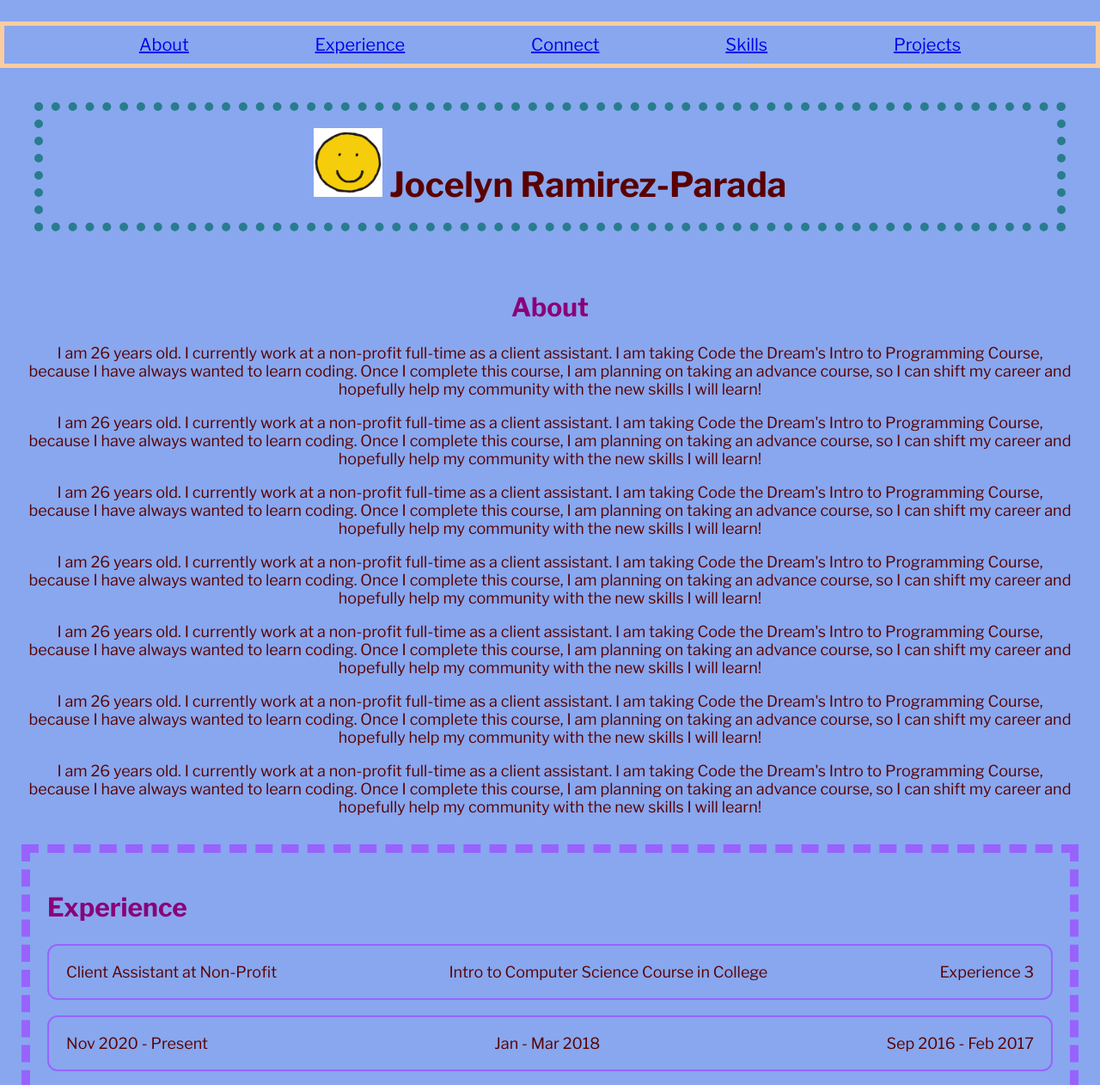
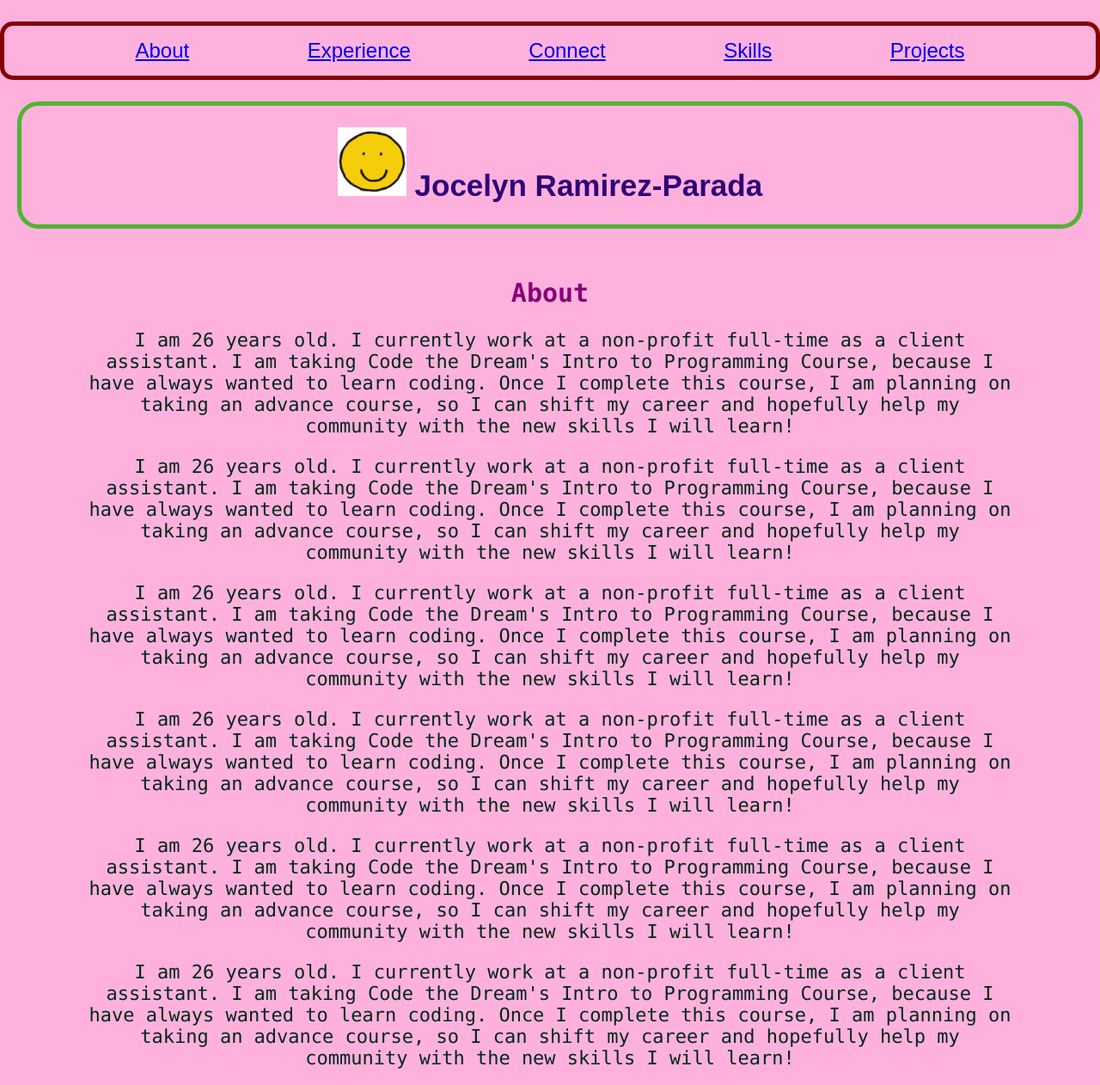
Before and after one commit to joc3lynn/jocelyn-ramirez-parada-kepler, a plain HTML site: page index.html in a window 1280 px wide. Shown: the top 1262 px of the page at 86% size. Drawn offline with nearby package versions, Linux system fonts and the light colour scheme.

Commit message:
responsiveness added

```diff
--- a/CSS/index.css
+++ b/CSS/index.css
@@ -17,14 +17,14 @@ h1 {
 
     border-color: rgba(22, 116, 123, 0.828);
     border-width: 10px;
-    border-style: dotted;
+    border-style: solid;
 }
 
 body {
     background-color: #7297edd7;
     color: #5a0000;
     font-family: "Libre Franklin", sans-serif;
-    font-size: 18px;
+    font-size: 20px;
     font-optical-sizing: auto;
     font-weight: normal;
     font-style: normal;
@@ -86,3 +86,93 @@ h2 {
     font-weight: bold;
     color: #8a0078;
 }
+
+
+/* Tablets */
+@media (min-width: 500px) {
+
+    h1{
+        text-align: center;
+        margin: 20px;
+        padding: 25px;
+        font-size: 35px;
+
+        border-color: rgb(81, 180, 51);
+        border-width: 5px;
+        border-radius: 25px;
+    }
+
+
+
+    body{
+        background-color: #d38cffd7;
+        color: #4c2802;
+        font-family: Arial, Helvetica, sans-serif;
+        font-size: 18px;
+        font-optical-sizing: auto;
+        font-weight: normal;
+        font-style: normal;
+        margin: 0;
+
+    }
+
+    #About{
+        margin: 30px 100px;
+        padding: 2px;
+        text-align: center;
+        font-size: 22px;
+        color: #012819;
+        font-family: "Lucida Console", "Courier New", monospace;
+
+    }
+
+}
+
+/* Larger Screens (laptops & desktops) */
+
+@media (min-width: 1000px) {
+
+    #bar {
+        border: 5px solid #860202;
+        border-radius: 15px;
+        color:rgb(22, 87, 0);
+        display: flex;
+        justify-content: space-evenly;
+        margin: 25px 0;
+        padding: 15px;
+        font-size: 24px;
+
+    }
+
+    body{
+        background-color: #ffacdced;
+        color: #2f0076;
+        font-family: Arial, Helvetica, sans-serif;
+        font-size: 22px;
+        font-optical-sizing: auto;
+        font-weight: normal;
+        font-style: normal;
+        margin: 0;
+
+    }
+
+    #Experience {
+        margin: 20px 25px;
+        padding: 40px;
+        border-color: rgba(208, 20, 20, 0.887);
+        border-width: 5px;
+        border-style: double;
+        border-radius: 15px;
+        ul {
+            list-style: none;
+            display: flex;
+            flex-wrap: nowrap;
+            flex-direction: row;
+            justify-content: space-between;
+            border: 2px solid rgba(18, 10, 29, 0.828);
+            padding: 10px;
+            font-size: 18px;
+        }
+    }
+
+}
--- a/index.html
+++ b/index.html
@@ -20,7 +20,7 @@
                 <a class="nav-link" href="#Projects">Projects</a>
             </nav>
         </header>
-        <h1><img src='./images/happyface.gif'style="width:80px;height:80px;"/>
+        <h1><img id="face" src='./images/happyface.gif'style="width:80px;height:80px;"/>
             Jocelyn Ramirez-Parada
         </h1>
         <section id="About">
```
